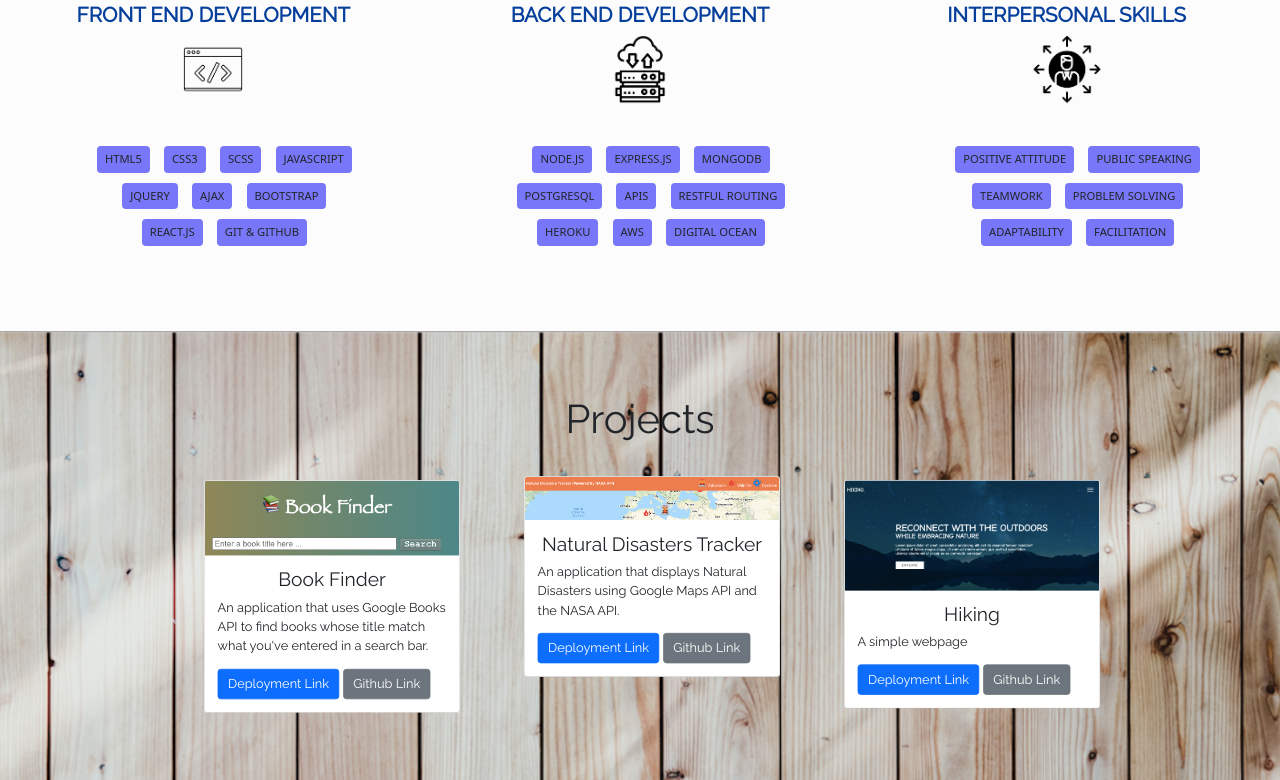
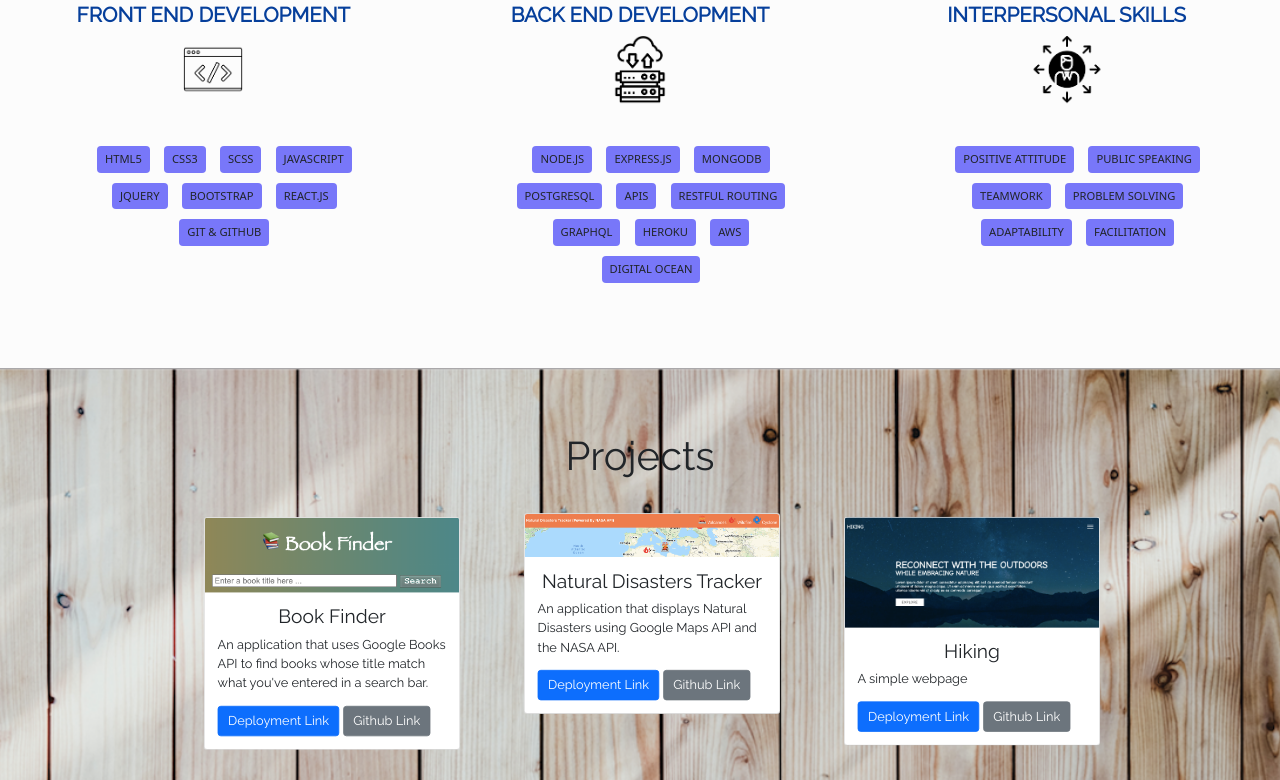
Before and after one commit to LloydC/LloydC.github.io, a plain HTML site: page index.html in a window 1280 px wide. Shown: the part 1484-2264 px from the top of the page. Drawn offline with nearby package versions, Linux system fonts and the light colour scheme.

Commit message:
Updated skillset

```diff
--- a/index.html
+++ b/index.html
@@ -91,7 +91,6 @@
                       <li>SCSS</li>
                       <li>JavaScript</li>
                       <li>jQuery</li>
-                      <li>AJAX</li>
                       <li>Bootstrap</li>
                       <li>React.js</li>
                       <li>Git & Github</li>
@@ -107,6 +106,7 @@
                             <li>PostgreSQL</li>
                             <li>APIs</li>
                             <li>RESTful routing</li>
+                            <li>GraphQL</li>
                             <li>Heroku</li>
                             <li>AWS</li>
                             <li>Digital Ocean</li>
```
